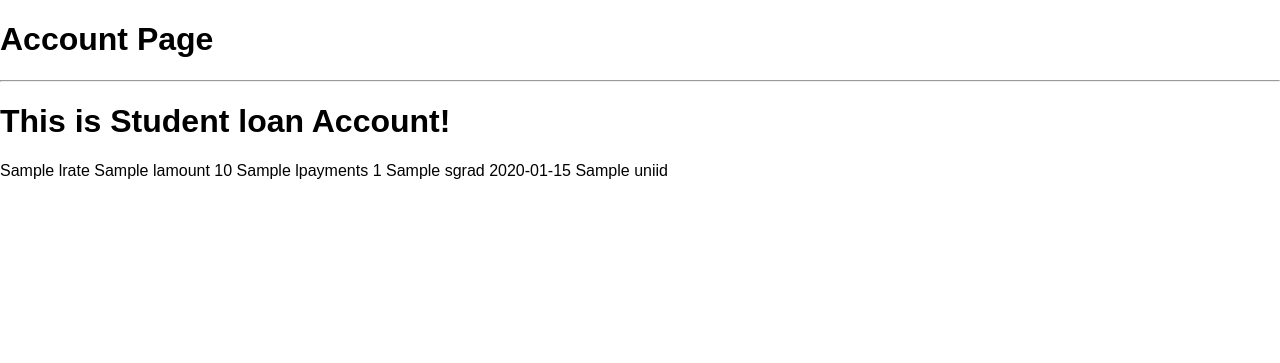
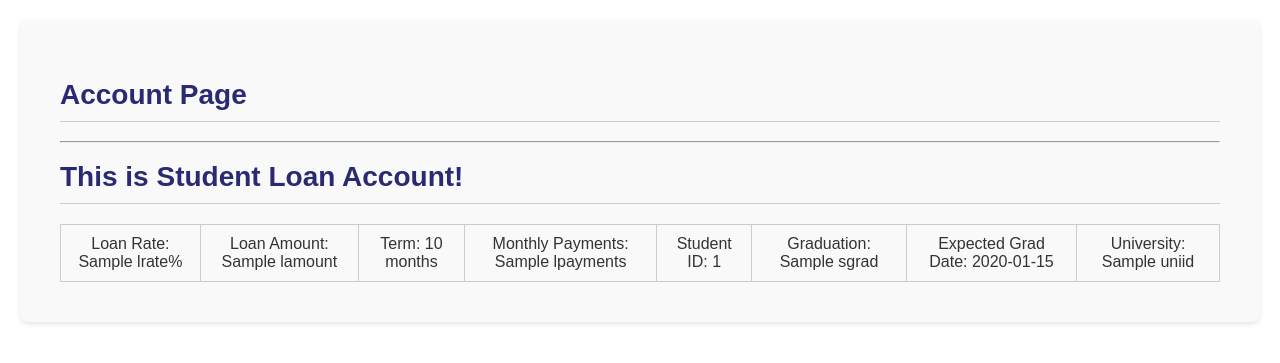
Before and after one commit to hxhenry/nyu-database-project, a Django app: template accounts/templates/accounts/student-account.html in a window 1280 px wide. Shown: the top 363 px of the page. Run offline with Django 3.2, Linux system fonts and the light colour scheme; the template is opened without the code that fills it: most values are stand-ins (such as "Sample title", 1, 10 or a date in 2020).

```diff
--- a/accounts/templates/accounts/student-account.html
+++ b/accounts/templates/accounts/student-account.html
@@ -1,18 +1,61 @@
 {% extends 'main.html' %}
 
 {% block content %}
+<style>
+    /* General styles for content area */
+    .content-area {
+        padding: 40px;
+        font-family: 'Arial', sans-serif;
+        background-color: #f9f9f9;
+        border-radius: 8px;
+        box-shadow: 0 2px 5px rgba(0,0,0,0.1);
+        margin: 20px;
+        color: #333;
+    }
 
-<h1>Account Page</h1>
-<hr>
-    <h1>This is Student loan Account!</h1>
-    <tr>
-        <td>{{ loan.lrate }}</td>
-        <td>{{ loan.lamount }}</td>
-        <td>{{ loan.lmonths }}</td>
-        <td>{{ loan.lpayments }}</td>
-        <td>{{ student.stuid }}</td>
-        <td>{{ student.sgrad }}</td>
-        <td>{{ student.sexpgraddate }}</td>
-        <td>{{ student.uniid.uname }}</td>
-    </tr>
+    /* Styling for page titles */
+    .page-title {
+        color: #2a2a72;  /* Dark blue for a consistent look */
+        font-size: 28px;
+        border-bottom: 1px solid #ccc;
+        padding-bottom: 10px;
+    }
+
+    /* Styling for tables containing loan details */
+    table {
+        width: 100%;
+        margin-top: 20px;
+        border-collapse: collapse;
+    }
+
+    td {
+        border: 1px solid #ccc;
+        padding: 10px;
+        text-align: center;
+        font-size: 16px;
+    }
+
+    /* Hover effect for content area */
+    .content-area:hover {
+        box-shadow: 0 5px 15px rgba(0,0,0,0.2);
+    }
+</style>
+
+<div class="content-area">
+    <h1 class="page-title">Account Page</h1>
+    <hr>
+    <h1 class="page-title">This is Student Loan Account!</h1>
+    <table>
+        <tr>
+            <td>Loan Rate: {{ loan.lrate }}%</td>
+            <td>Loan Amount: {{ loan.lamount }}</td>
+            <td>Term: {{ loan.lmonths }} months</td>
+            <td>Monthly Payments: {{ loan.lpayments }}</td>
+            <td>Student ID: {{ student.stuid }}</td>
+            <td>Graduation: {{ student.sgrad }}</td>
+            <td>Expected Grad Date: {{ student.sexpgraddate }}</td>
+            <td>University: {{ student.uniid.uname }}</td>
+        </tr>
+    </table>
+</div>
 {% endblock %}
```
Also changed, not shown: accounts/views.py (+9 -9 lines).
